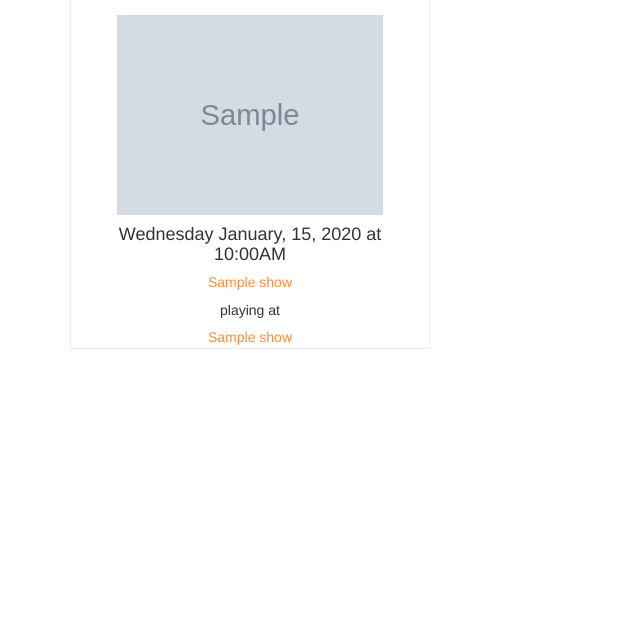
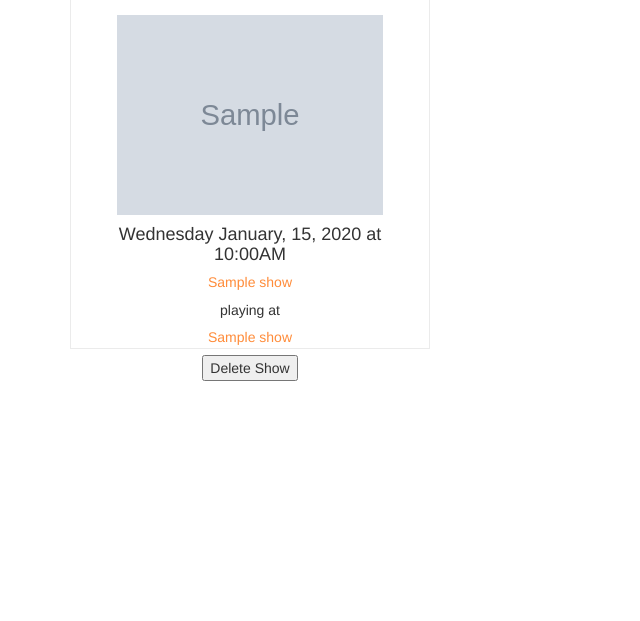
Before and after one commit to RoseMagura/Fyyur, a Flask app: page /shows in a window 1280 px wide. Shown: the part 81-702 px from the top of the page, without its empty margins (0-640 px from the left). Run offline with Flask 2, Linux system fonts and the light colour scheme; tables that the repository leaves empty hold one stand-in row (values such as "Sample post"); grey boxes marked "Sample" are stand-in pictures; some libraries are stand-ins or nearby versions.

Commit message:
Feat: add functionality to delete show

```diff
--- a/Fyyur/routes/shows.py
+++ b/Fyyur/routes/shows.py
@@ -1,4 +1,4 @@
-from flask import Blueprint, render_template, request, flash
+from flask import Blueprint, render_template, request, flash, redirect
 from Fyyur.models.artist import Artist
 from Fyyur.models.venue import Venue
 from Fyyur.models.show import Show
@@ -17,6 +17,7 @@ def shows():
     shows = Show.query.all()
     for show in shows:
         data.append({
+            "id": show.id,
             "venue_id": show.venue_id,
             "venue_name": show.venue_name,
             "artist_id": show.artist_id,
@@ -68,3 +69,19 @@ def create_show_submission():
     finally:
         db.session.close()
     return render_template('pages/home.html')
+
+# Delete Show
+@bp.route('/shows/<int:id>', methods=['DELETE'])
+def delete_show(id):
+    show = Show.query.get(id)
+    try:
+        db.session.delete(show)
+        print('Show was successfully deleted!')
+        flash('Show was successfully deleted!')
+    except:
+        print("Show could not be deleted.")
+        flash('Show could not deleted.')
+        db.session.rollback()
+    finally:
+        db.session.commit()
+    return render_template('pages/home.html')
--- a/Fyyur/templates/pages/show_artist.html
+++ b/Fyyur/templates/pages/show_artist.html
@@ -87,7 +87,7 @@ endblock %} {% block content %}
   const deleteArtist = artistId => {
     fetch("/artists/" + artistId, { method: "DELETE" })
       .then(
-        setTimeout(function () {
+        setTimeout(() => {
           window.location.href = "/artists";
         }, 1000)
       );
--- a/Fyyur/templates/pages/shows.html
+++ b/Fyyur/templates/pages/shows.html
@@ -10,8 +10,19 @@
             <h5><a href="/artists/{{ show.artist_id }}">{{ show.artist_name }}</a></h5>
             <p>playing at</p>
             <h5><a href="/venues/{{ show.venue_id }}">{{ show.venue_name }}</a></h5>
+            <button onclick="deleteShow({{ show.id }})">Delete Show</button>
         </div>
     </div>
     {% endfor %}
 </div>
+{% block javascript %}
+<script>
+    const deleteShow = showId =>
+        fetch("/shows/" + showId, { method: "DELETE" }).then(
+            setTimeout(() => {
+                location.reload();
+            }, 1000)
+        );
+</script>
 {% endblock %}
+{% endblock %}
```
